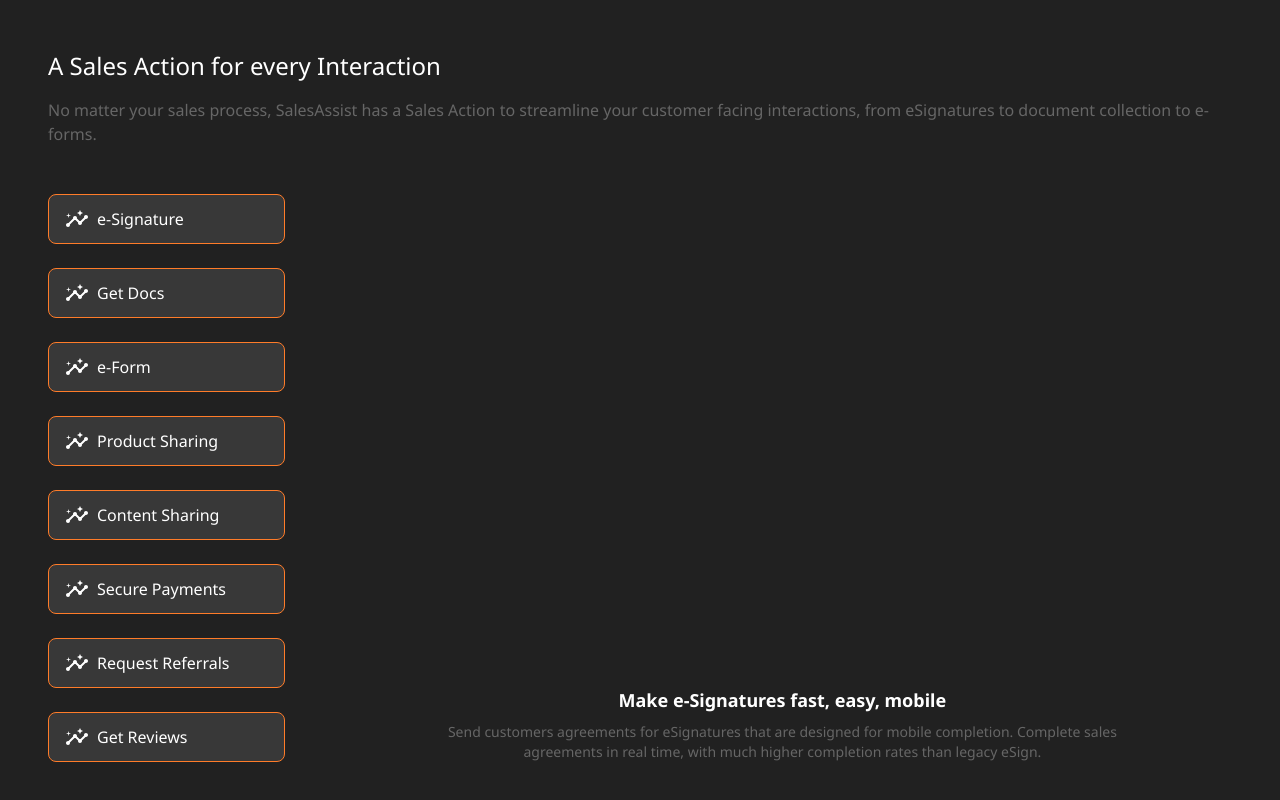
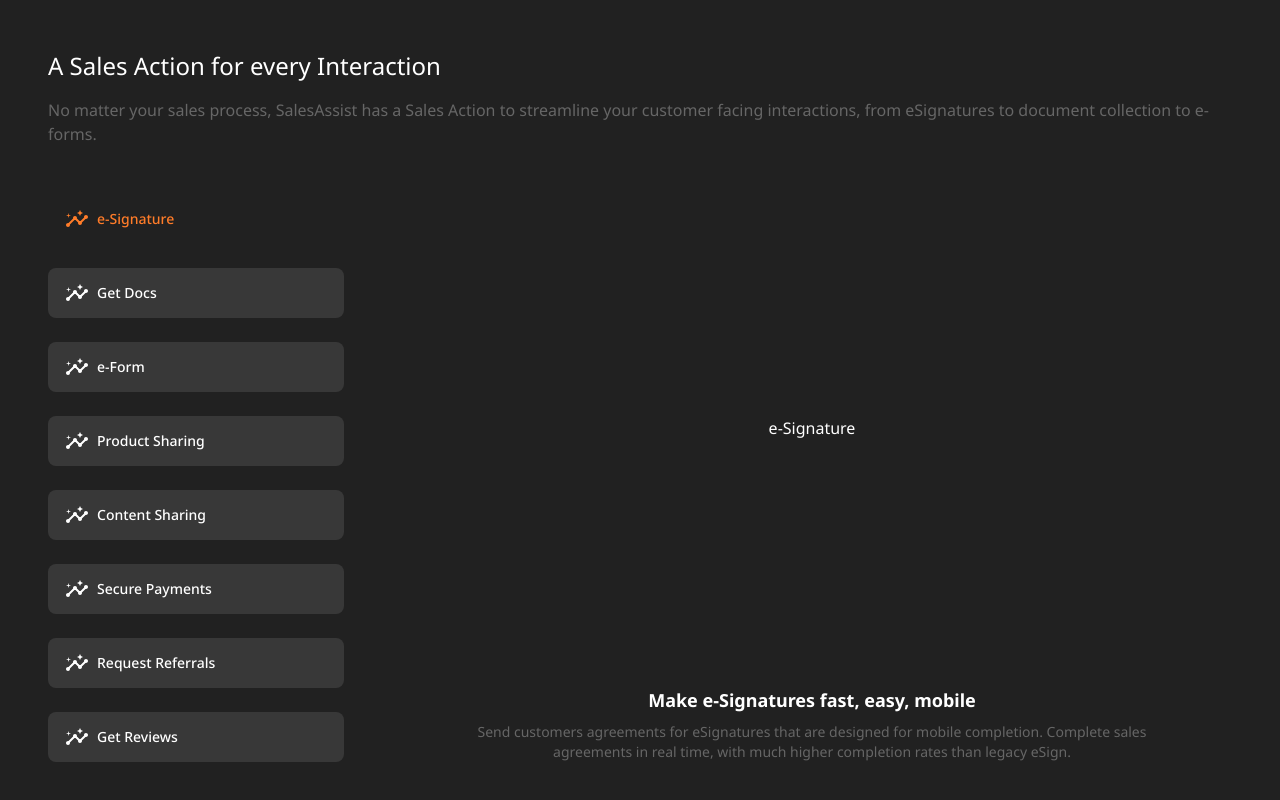
Before and after one commit to dealerappcenter/sales-assist-web, a Next.js app: page /why-sales-assist in a window 1280 px wide. Shown: the part 954-1754 px from the top of the page. Built offline with nearby package versions, Linux system fonts and the light colour scheme.

Commit message:
animations

```diff
--- a/src/sections/WhySalesAssist/Hero.tsx
+++ b/src/sections/WhySalesAssist/Hero.tsx
@@ -17,7 +17,7 @@ export const WhySalesAssistHero = () => {
           {
             listOfCards.map(singleCard => {
               return <div className='block lg:w-1/5' key={singleCard.id}>
-                <div className='p-4 rounded-md w-full lg:w-[15rem]  h-52 bg-white-normal'>
+                <div className='p-4 rounded-md w-[15rem]  h-52 bg-white-normal'>
                   <div className='w-12 h-12 rounded-full'>
                     {buildIcon({ data: whySalesAssistHero, code: singleCard.code, fallback: <></> })}
                   </div>
--- a/src/sections/WhySalesAssist/Itereaction.tsx
+++ b/src/sections/WhySalesAssist/Itereaction.tsx
@@ -1,38 +1,59 @@
 import { MdInsights, MdKeyboardArrowDown } from "react-icons/md"
-import Image from 'next/image';
+import { useState } from 'react';
+import classNames from "classnames";
 
 export const WhySalesAssistIteration = () => {
+    const [isActive, setIsActive] = useState<number>(0);
+    const handleIsActive = (active: number) => () => setIsActive(active);
+
+    const getClasses = (i: number) => {
+        return classNames(
+            "border border-transparent rounded-lg px-4 py-3 w-full flex items-center justify-start text-left gap-2 transition-all duration-500 select-none",
+            { 'bg-white-normal/10': i !== isActive },
+            { 'border-orange-normal': i === isActive },
+            { 'text-orange-normal': i === isActive },
+        )
+    }
+
     return (
-        <section className='px-4 py-6 lg:px-12 lg:py-32 bg-gray-primary '>
+        <section className='px-4 py-6 lg:px-12 lg:py-32 bg-gray-primary'>
             <div className='container mx-auto text-white-normal flex flex-col gap-12'>
                 <div>
-
                     <h1 className="mb-4">A Sales Action for every Interaction</h1>
                     <h4 className="text-gray-secondary">No matter your sales process, SalesAssist has a Sales Action to streamline your customer facing interactions, from eSignatures to document collection to e-forms.</h4>
                 </div>
 
-                <div className="flex-grow flex md:gap-12 flex-col md:flex-row">
-                    <div className="w-1/5 md:flex flex-col gap-6 hidden">
-                        {types.map(t => <button key={t} className='bg-white-normal/10 border border-orange-normal rounded-lg px-4 py-3 w-full flex items-center gap-2'>
-                            <MdInsights className="text-2xl" />
-                            {t}
+                <div className="flex-grow flex lg:gap-12 flex-col md:flex-row">
+                    <div className="w-1/4 md:flex flex-col gap-6 hidden">
+                        {types.map((t, i) => <button onClick={handleIsActive(i)} key={t} className={getClasses(i)}>
+                            <MdInsights className="md:text-2xl" />
+                            <span className="text-left font-medium text-sm"> {t}</span>
                         </button>)}
                     </div>
-                    <button className='md:hidden bg-white-normal/10 border border-orange-normal rounded-lg px-4 py-3 w-full flex items-center justify-between'>
+
+                    <div className="md:hidden flex gap-4 flex-col">
+                        <h4 className="font-medium text-sm">Select an option</h4>
+                        <button className='border border-gray-disabled rounded-lg px-4 py-3 w-full flex items-center justify-between'>
                             <div className="flex items-center gap-2">
                                 <MdInsights className="text-2xl" />
                                 {types[0]}
                             </div>
                             <MdKeyboardArrowDown />
                         </button>
+                    </div>
 
                     <div className="flex-grow flex flex-col gap-6">
-                        <div className="flex-grow">
+                        {data[isActive] && (
+                            <>
+                                <div className="flex-grow flex items-center justify-center">
+                                    {data[isActive].code}
                                 </div>
                                 <div className="flex items-center flex-col justify-center gap-2">
-                            <h3 className="font-bold">Make e-Signatures fast, easy, mobile</h3>
-                            <p className="text-sm max-w-2xl w-fit text-center text-gray-secondary">Send customers agreements for eSignatures that are designed for mobile completion. Complete sales agreements in real time, with much higher completion rates than legacy eSign. </p>
+                                    <h3 className="font-bold">{data[isActive].title}</h3>
+                                    <p className="text-sm max-w-2xl w-fit text-center text-gray-secondary">{data[isActive].desc}</p>
                                 </div>
+                            </>
+                        )}
                     </div>
                 </div>
             </div>
@@ -50,3 +71,15 @@ const types = [
     "Request Referrals",
     "Get Reviews"
 ]
+
+const data = [
+    { code: "e-Signature", title: 'Make e-Signatures fast, easy, mobile', desc: 'Send customers agreements for eSignatures that are designed for mobile completion. Complete sales agreements in real time, with much higher completion rates than legacy eSign.', path: '' },
+    { code: "Get Docs", title: 'Make e-Signatures fast, easy, mobile', desc: 'Send customers agreements for eSignatures that are designed for mobile completion. Complete sales agreements in real time, with much higher completion rates than legacy eSign.', path: '' },
+    { code: "e-Form", title: 'Make e-Signatures fast, easy, mobile', desc: 'Send customers agreements for eSignatures that are designed for mobile completion. Complete sales agreements in real time, with much higher completion rates than legacy eSign.', path: '' },
+    { code: "Product Sharing", title: 'Make e-Signatures fast, easy, mobile', desc: 'Send customers agreements for eSignatures that are designed for mobile completion. Complete sales agreements in real time, with much higher completion rates than legacy eSign.', path: '' },
+    { code: "Content Sharing", title: 'Make e-Signatures fast, easy, mobile', desc: 'Send customers agreements for eSignatures that are designed for mobile completion. Complete sales agreements in real time, with much higher completion rates than legacy eSign.', path: '' },
+    { code: "Secure Payments", title: 'Make e-Signatures fast, easy, mobile', desc: 'Send customers agreements for eSignatures that are designed for mobile completion. Complete sales agreements in real time, with much higher completion rates than legacy eSign.', path: '' },
+    { code: "Request Referrals", title: 'Make e-Signatures fast, easy, mobile', desc: 'Send customers agreements for eSignatures that are designed for mobile completion. Complete sales agreements in real time, with much higher completion rates than legacy eSign.', path: '' },
+    { code: "Request Referrals", title: 'Make e-Signatures fast, easy, mobile', desc: 'Send customers agreements for eSignatures that are designed for mobile completion. Complete sales agreements in real time, with much higher completion rates than legacy eSign.', path: '' },
+    { code: "Get Reviews", title: 'Make e-Signatures fast, easy, mobile', desc: 'Send customers agreements for eSignatures that are designed for mobile completion. Complete sales agreements in real time, with much higher completion rates than legacy eSign.', path: '' },
+]
```
Lines whose indentation alone changed are shown as unchanged.
